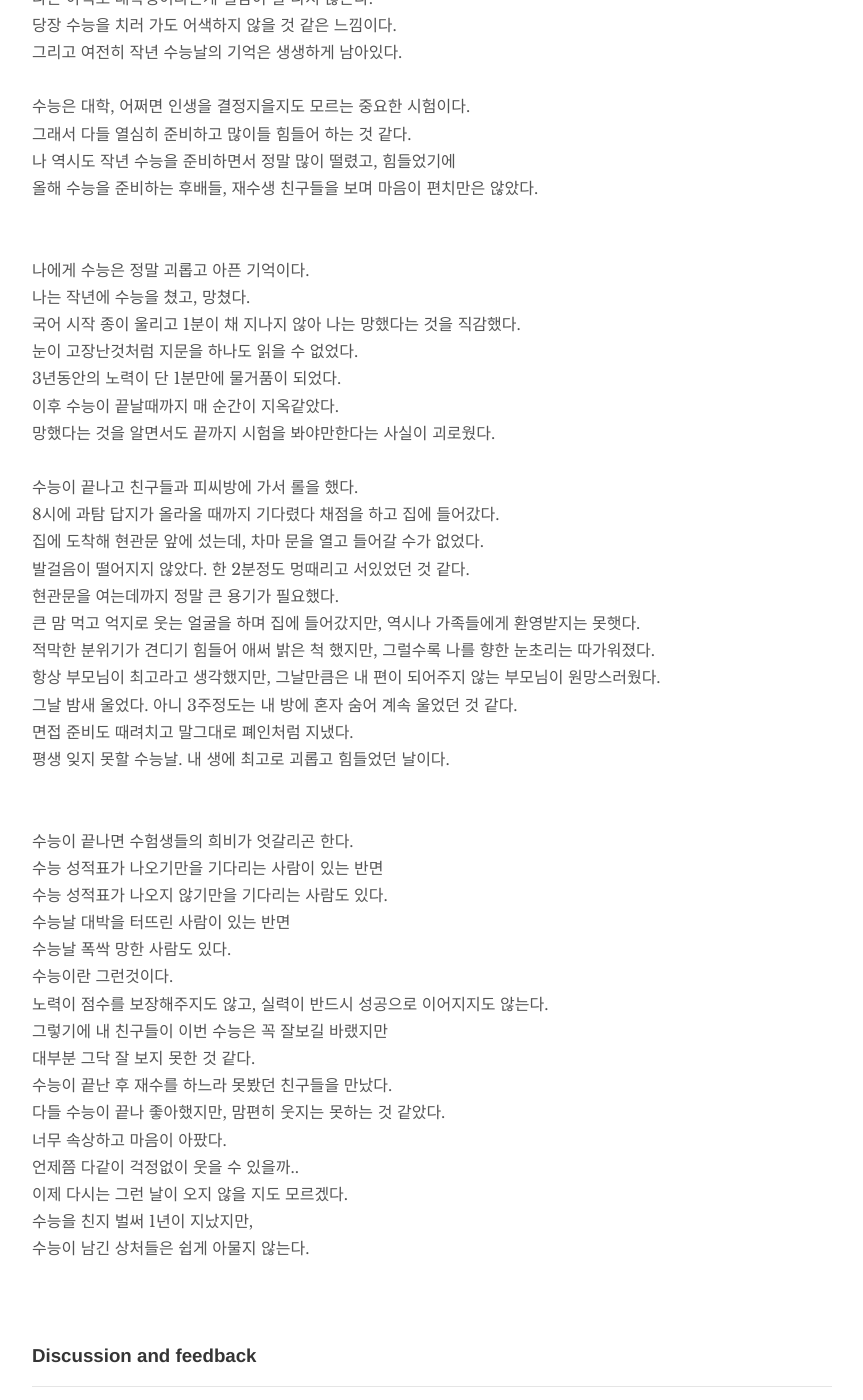
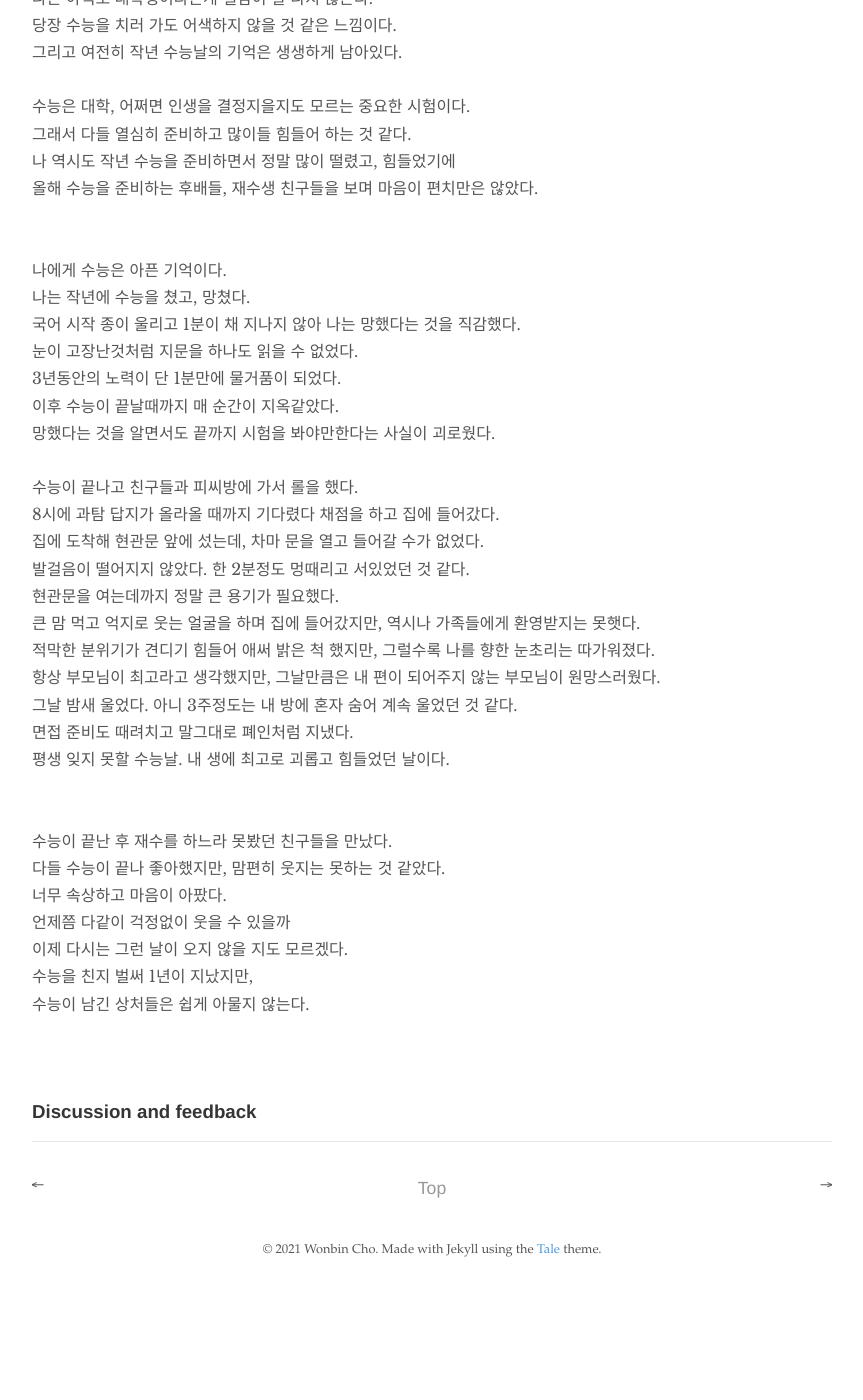
Before and after one commit to 1bin01/1bin01.github.io, a Jekyll site: the page built from _posts/2020-12-06-diary1.md, in a window 1280 px wide and 1400 px high, scrolled down 500 px. Shown: the whole window, without its empty margins (208-1071 px from the left). Built offline with Jekyll 4.4.1, drawn with Linux system fonts in a browser that asks for light colours; comment, search, counter and statistics services are not loaded; after the commit the page ends 1796 px from its top, so only the background shows below that.

Commit message:
Update 2020-12-06-diary1.md

```diff
--- a/_posts/2020-12-06-diary1.md
+++ b/_posts/2020-12-06-diary1.md
@@ -18,7 +18,7 @@ tags: 일기장
 나 역시도 작년 수능을 준비하면서 정말 많이 떨렸고, 힘들었기에
 올해 수능을 준비하는 후배들, 재수생 친구들을 보며 마음이 편치만은 않았다.
 <br>
-나에게 수능은 정말 괴롭고 아픈 기억이다.
+나에게 수능은 아픈 기억이다.
 나는 작년에 수능을 쳤고, 망쳤다.
 국어 시작 종이 울리고 1분이 채 지나지 않아 나는 망했다는 것을 직감했다.
 눈이 고장난것처럼 지문을 하나도 읽을 수 없었다.
@@ -38,19 +38,10 @@ tags: 일기장
 면접 준비도 때려치고 말그대로 폐인처럼 지냈다.
 평생 잊지 못할 수능날. 내 생에 최고로 괴롭고 힘들었던 날이다.
 <br>
-수능이 끝나면 수험생들의 희비가 엇갈리곤 한다.
-수능 성적표가 나오기만을 기다리는 사람이 있는 반면
-수능 성적표가 나오지 않기만을 기다리는 사람도 있다.
-수능날 대박을 터뜨린 사람이 있는 반면
-수능날 폭싹 망한 사람도 있다.
-수능이란 그런것이다.
-노력이 점수를 보장해주지도 않고, 실력이 반드시 성공으로 이어지지도 않는다.
-그렇기에 내 친구들이 이번 수능은 꼭 잘보길 바랬지만
-대부분 그닥 잘 보지 못한 것 같다.
 수능이 끝난 후 재수를 하느라 못봤던 친구들을 만났다.
 다들 수능이 끝나 좋아했지만, 맘편히 웃지는 못하는 것 같았다.
 너무 속상하고 마음이 아팠다.
-언제쯤 다같이 걱정없이 웃을 수 있을까..
+언제쯤 다같이 걱정없이 웃을 수 있을까
 이제 다시는 그런 날이 오지 않을 지도 모르겠다.
 수능을 친지 벌써 1년이 지났지만,
 수능이 남긴 상처들은 쉽게 아물지 않는다.
```
